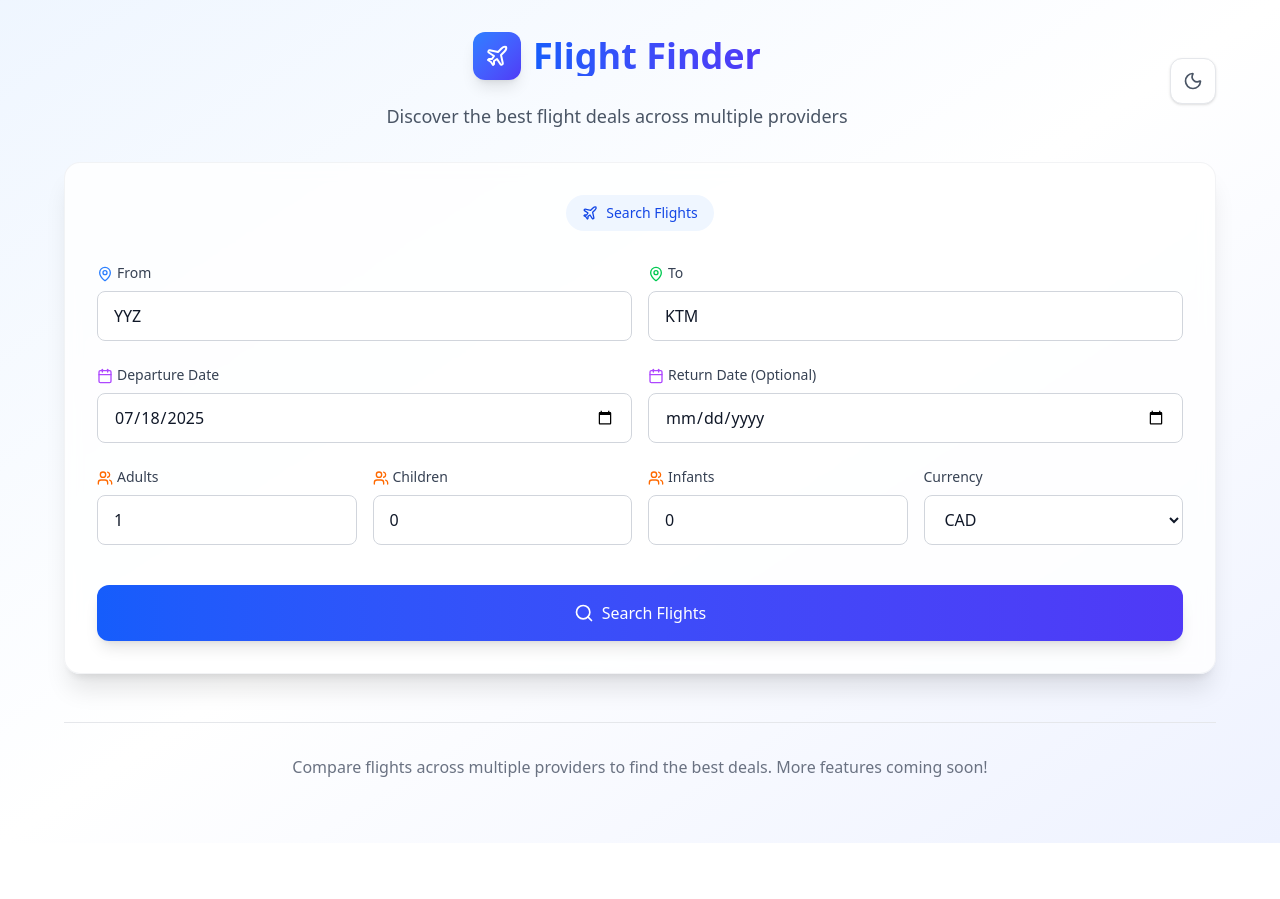
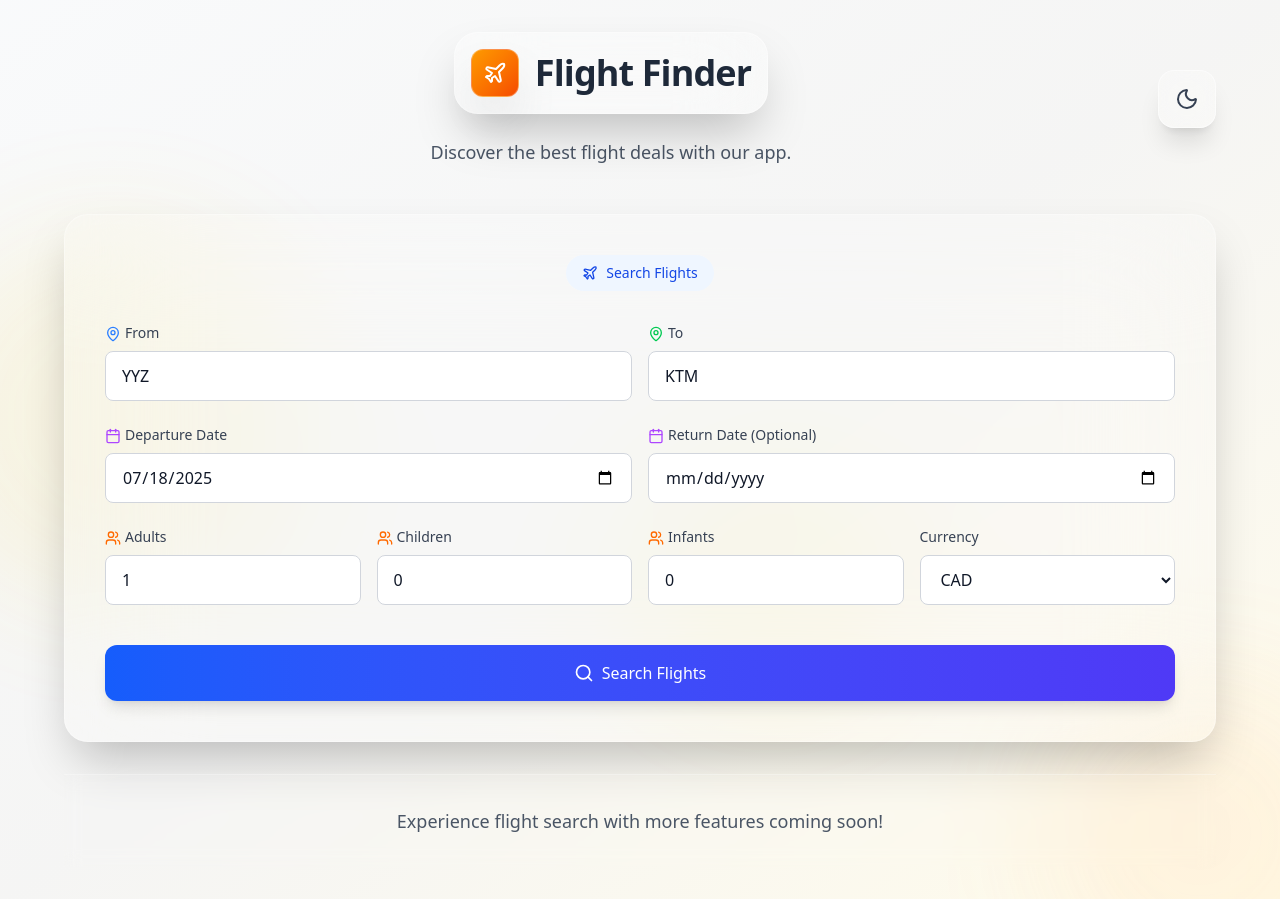
Before and after one commit to prajjwaldevkota/FlightTracker, a React (Vite) app in the folder frontend/: page / in a window 1280 px wide. Before the commit the page ends 843 px from the top, so only its background shows below. Built offline with nearby package versions, Linux system fonts and the light colour scheme.

Commit message:
Made some changes to frontend

```diff
--- a/frontend/index.html
+++ b/frontend/index.html
@@ -2,12 +2,46 @@
 <html lang="en">
   <head>
     <meta charset="UTF-8" />
-    <link rel="icon" type="image/svg+xml" href="/vite.svg" />
+    <link rel="icon" type="image/png" href="/icon.png" />
     <meta name="viewport" content="width=device-width, initial-scale=1.0" />
-    <title>Flight Finder</title>
+
+    <!-- Primary Meta Tags -->
+    <title>Flight Finder - Compare Flight Prices Across Multiple Providers</title>
+    <meta name="title" content="Flight Finder - Compare Flight Prices Across Multiple Providers">
+    <meta name="description" content="Find the best flight deals by comparing prices from Amadeus and Kiwi.com. Search flights, compare prices, and discover affordable travel options worldwide.">
+    <meta name="keywords" content="flight search, flight comparison, cheap flights, travel deals, flight booking, airfare comparison, travel search">
+    <meta name="author" content="Flight Finder">
+    <meta name="robots" content="index, follow">
+
+    <!-- Open Graph / Facebook -->
+    <meta property="og:type" content="website">
+    <meta property="og:url" content="https://flight-pricetracker.vercel.app/">
+    <meta property="og:title" content="Flight Finder - Compare Flight Prices Across Multiple Providers">
+    <meta property="og:description" content="Find the best flight deals by comparing prices from Amadeus and Kiwi.com. Search flights, compare prices, and discover affordable travel options worldwide.">
+    <meta property="og:image" content="https://flight-pricetracker.vercel.app/og-image.png">
+
+    <!-- Twitter -->
+    <meta property="twitter:card" content="summary_large_image">
+    <meta property="twitter:url" content="https://flight-pricetracker.vercel.app/">
+    <meta property="twitter:title" content="Flight Finder - Compare Flight Prices Across Multiple Providers">
+    <meta property="twitter:description" content="Find the best flight deals by comparing prices from Amadeus and Kiwi.com. Search flights, compare prices, and discover affordable travel options worldwide.">
+    <meta property="twitter:image" content="https://flight-pricetracker.vercel.app/og-image.png">
+
+    <!-- Additional Meta Tags -->
+    <meta name="theme-color" content="#3B82F6">
+    <meta name="msapplication-TileColor" content="#3B82F6">
+    <meta name="apple-mobile-web-app-capable" content="yes">
+    <meta name="apple-mobile-web-app-status-bar-style" content="default">
+    <meta name="apple-mobile-web-app-title" content="Flight Finder">
+
+    <!-- Favicon -->
+    <link rel="apple-touch-icon" sizes="180x180" href="/apple-touch-icon.png">
+    <link rel="icon" type="image/png" sizes="32x32" href="/favicon-32x32.png">
+    <link rel="icon" type="image/png" sizes="16x16" href="/favicon-16x16.png">
+    <link rel="manifest" href="/site.webmanifest">
   </head>
   <body>
     <div id="root"></div>
-    <script type="module" src="src/main.jsx"></script>
+    <script type="module" src="/src/main.jsx"></script>
   </body>
 </html>
--- a/frontend/src/App.jsx
+++ b/frontend/src/App.jsx
@@ -9,7 +9,7 @@ const BACKEND_URL = "https://prajjwals-project.ue.r.appspot.com";
 export default function App() {
   // Initialize darkMode state based on actual DOM state
   const [darkMode, setDarkMode] = useState(() => {
-    return document.documentElement.classList.contains('dark');
+    return document.documentElement.classList.contains("dark");
   });
 
   const [form, setForm] = useState({
@@ -33,9 +33,6 @@ export default function App() {
   const [kiwiError, setKiwiError] = useState("");
 
   useEffect(() => {
-    console.log('React darkMode state:', darkMode);
-    console.log('DOM has dark class:', document.documentElement.classList.contains('dark'));
-
     if (darkMode) {
       document.documentElement.classList.add("dark");
     } else {
@@ -62,7 +59,7 @@ export default function App() {
         adults: String(form.adults),
         max: String(form.max),
       });
-      const res = await fetch(`${BACKEND_URL}/search-flights?${params}`,{
+      const res = await fetch(`${BACKEND_URL}/search-flights?${params}`, {
         headers: {
           "X-Requested-With": "XMLHttpRequest",
         },
@@ -97,13 +94,11 @@ export default function App() {
       if (form.return_date) {
         params.append("return_date", form.return_date);
       }
-      const res = await fetch(
-        `${BACKEND_URL}/compare-flights-kiwi?${params}`, {
+      const res = await fetch(`${BACKEND_URL}/compare-flights-kiwi?${params}`, {
         headers: {
           "X-Requested-With": "XMLHttpRequest",
         },
-        }
-      );
+      });
       if (!res.ok) throw new Error("Kiwi API error");
       const data = await res.json();
       setKiwiResults(data);
@@ -128,42 +123,54 @@ export default function App() {
   };
 
   return (
-    <div className="min-h-screen transition-all duration-500">
-      <div className="min-h-screen w-full bg-gradient-to-br from-blue-50 via-white to-indigo-50 dark:from-gray-900 dark:via-gray-800 dark:to-gray-900 px-4 py-8 transition-all duration-500">
-        <div className="max-w-6xl mx-auto">
-          {/* Header with Dark Mode Toggle */}
-          <div className="flex justify-between items-center mb-8">
+    <div className={darkMode ? "dark" : ""}>
+      <div className="min-h-screen bg-gradient-to-br from-gray-50 via-stone-100 to-amber-50 dark:from-zinc-900 dark:via-neutral-900 dark:to-stone-900 px-4 py-8 transition-all duration-700 relative overflow-hidden">
+        {/* Floating Background Elements */}
+        <div className="absolute inset-0 overflow-hidden pointer-events-none">
+          <div className="absolute top-1/4 -left-20 w-96 h-96 bg-amber-300/15 dark:bg-amber-500/8 rounded-full blur-3xl animate-pulse"></div>
+          <div className="absolute top-3/4 -right-20 w-80 h-80 bg-orange-300/15 dark:bg-orange-500/8 rounded-full blur-3xl animate-pulse delay-1000"></div>
+          <div className="absolute top-1/2 left-1/2 w-64 h-64 bg-yellow-300/12 dark:bg-yellow-500/6 rounded-full blur-3xl animate-pulse delay-500"></div>
+        </div>
+
+        <div className="max-w-6xl mx-auto relative z-10">
+          {/* Header */}
+          <div className="flex justify-between items-center mb-12">
             <div className="text-center flex-1">
-              <div className="inline-flex items-center gap-3 mb-4">
-                <div className="w-12 h-12 bg-gradient-to-br from-blue-500 to-indigo-600 dark:from-blue-600 dark:to-indigo-700 rounded-xl flex items-center justify-center shadow-lg transform hover:scale-105 transition-transform duration-200">
+              <div className="relative inline-block mb-6">
+                <div className="bg-white/25 dark:bg-neutral-800/30 backdrop-blur-2xl rounded-3xl p-4 shadow-2xl border border-white/40 dark:border-neutral-600/40">
+                  <div className="flex items-center gap-4 justify-center">
+                    <div className="w-12 h-12 bg-gradient-to-br from-amber-500 to-orange-600 dark:from-amber-400 dark:to-orange-500 rounded-xl flex items-center justify-center shadow-2xl border border-white/30">
                       <Plane className="w-6 h-6 text-white" />
                     </div>
-                <h1 className="text-3xl md:text-4xl font-bold bg-gradient-to-r from-blue-600 to-indigo-600 dark:from-blue-400 dark:to-indigo-400 bg-clip-text text-transparent">
+                    <div className="text-left">
+                      <h1 className="text-3xl md:text-4xl font-bold text-gray-800 dark:text-white tracking-tight">
                         Flight Finder
                       </h1>
                     </div>
-              <p className="text-gray-600 dark:text-gray-300 text-lg max-w-2xl mx-auto mt-1.5">
-                Discover the best flight deals across multiple providers
+                  </div>
+                </div>
+              </div>
+              <p className="text-gray-600 dark:text-neutral-300 text-lg max-w-2xl mx-auto font-medium">
+                Discover the best flight deals with our app.
               </p>
             </div>
 
             {/* Dark Mode Toggle */}
             <button
               onClick={toggleDarkMode}
-              className="p-3 rounded-xl bg-white dark:bg-gray-800 border border-gray-200 dark:border-gray-700 hover:bg-gray-50 dark:hover:bg-gray-700 transition-all duration-200 shadow-sm hover:shadow-md transform hover:scale-105"
-              aria-label="Toggle dark mode"
+              className="p-4 rounded-2xl bg-white/30 dark:bg-neutral-700/40 backdrop-blur-2xl border border-white/50 dark:border-neutral-600/50 hover:bg-white/40 dark:hover:bg-neutral-600/50 transition-all duration-300 shadow-xl hover:shadow-2xl hover:scale-105"
             >
               {darkMode ? (
-                <Sun className="w-5 h-5 text-yellow-500" />
+                <Sun className="w-6 h-6 text-amber-400" />
               ) : (
-                <Moon className="w-5 h-5 text-gray-600" />
+                <Moon className="w-6 h-6 text-gray-700" />
               )}
             </button>
           </div>
 
           {/* Main Content Card */}
-          <div className="bg-white/80 dark:bg-gray-800/80 backdrop-blur-sm rounded-2xl shadow-xl border border-gray-200/50 dark:border-gray-700/50 overflow-hidden hover:shadow-2xl transition-all duration-300">
-            <div className="p-6 md:p-8">
+          <div className="bg-white/20 dark:bg-neutral-800/20 backdrop-blur-3xl rounded-3xl shadow-2xl border border-white/30 dark:border-neutral-600/30 overflow-hidden mb-8">
+            <div className="p-8 md:p-10">
               {/* Search Form */}
               <FlightSearchForm
                 form={form}
@@ -175,12 +182,12 @@ export default function App() {
 
               {/* Error Display */}
               {error && (
-                <div className="mt-6 p-4 bg-red-50 dark:bg-red-900/20 border border-red-200 dark:border-red-800 rounded-lg animate-in slide-in-from-top duration-300">
-                  <div className="flex items-center gap-2">
-                    <div className="w-5 h-5 bg-red-500 rounded-full flex items-center justify-center animate-pulse">
-                      <span className="text-white text-xs font-bold">!</span>
+                <div className="mt-6 p-6 bg-red-50/80 dark:bg-red-900/30 backdrop-blur-2xl border border-red-200/60 dark:border-red-700/50 rounded-2xl">
+                  <div className="flex items-center gap-3">
+                    <div className="w-6 h-6 bg-red-500 rounded-full flex items-center justify-center">
+                      <span className="text-white text-sm font-bold">!</span>
                     </div>
-                    <p className="text-red-700 dark:text-red-300 font-medium">
+                    <p className="text-red-700 dark:text-red-300 font-medium text-lg">
                       {error}
                     </p>
                   </div>
@@ -189,15 +196,12 @@ export default function App() {
 
               {/* Loading State */}
               {loading && (
-                <div className="mt-8 text-center py-12">
-                  <div className="inline-flex items-center gap-3 text-gray-600 dark:text-gray-300">
-                    <div className="animate-spin rounded-full h-6 w-6 border-2 border-blue-600 border-t-transparent"></div>
-                    <span className="text-lg font-medium">
+                <div className="mt-8 text-center py-16">
+                  <div className="inline-flex items-center gap-4 text-gray-700 dark:text-neutral-200">
+                    <div className="animate-spin rounded-full h-8 w-8 border-3 border-amber-500 border-t-transparent"></div>
+                    <span className="text-xl font-semibold">
                       Searching for flights...
                     </span>
-                  </div>
-                  <div className="mt-4 w-64 mx-auto bg-gray-200 dark:bg-gray-700 rounded-full h-2 overflow-hidden">
-                    <div className="bg-gradient-to-r from-blue-500 to-indigo-600 h-full rounded-full animate-pulse"></div>
                   </div>
                 </div>
               )}
@@ -206,27 +210,27 @@ export default function App() {
 
           {/* Main Results */}
           {results.length > 0 && (
-            <div className="mt-8 animate-in slide-in-from-bottom duration-500">
+            <div className="mb-8">
               <MainResults results={results} form={form} darkMode={darkMode} />
             </div>
           )}
 
           {/* Compare Button */}
           {results.length > 0 && !showKiwi && (
-            <div className="mt-8 text-center animate-in slide-in-from-bottom duration-700">
+            <div className="mb-8 text-center">
               <button
                 onClick={handleKiwiCompare}
                 disabled={kiwiLoading}
-                className="inline-flex items-center gap-2 px-8 py-4 bg-gradient-to-r from-green-600 to-emerald-600 hover:from-green-700 hover:to-emerald-700 disabled:from-gray-400 disabled:to-gray-500 text-white font-medium rounded-xl transition-all duration-200 shadow-lg hover:shadow-xl disabled:cursor-not-allowed transform hover:scale-105 disabled:transform-none"
+                className="inline-flex items-center gap-3 px-10 py-5 bg-gradient-to-r from-emerald-500/90 to-teal-600/90 hover:from-emerald-600 hover:to-teal-700 disabled:from-gray-400 disabled:to-gray-500 text-white font-semibold rounded-2xl backdrop-blur-2xl border border-white/30 transition-all duration-300 shadow-2xl hover:shadow-3xl disabled:cursor-not-allowed transform hover:-translate-y-1 hover:scale-105 disabled:transform-none"
               >
                 {kiwiLoading ? (
                   <>
-                    <div className="animate-spin rounded-full h-4 w-4 border-2 border-white border-t-transparent"></div>
+                    <div className="animate-spin rounded-full h-5 w-5 border-2 border-white border-t-transparent"></div>
                     Comparing...
                   </>
                 ) : (
                   <>
-                    <Search className="w-4 h-4" />
+                    <Search className="w-5 h-5" />
                     Compare with Kiwi.com
                   </>
                 )}
@@ -236,12 +240,12 @@ export default function App() {
 
           {/* Kiwi Error */}
           {kiwiError && (
-            <div className="mt-6 p-4 bg-red-50 dark:bg-red-900/20 border border-red-200 dark:border-red-800 rounded-lg animate-in slide-in-from-top duration-300">
-              <div className="flex items-center gap-2">
-                <div className="w-5 h-5 bg-red-500 rounded-full flex items-center justify-center animate-pulse">
+            <div className="mb-6 p-6 bg-red-50/80 dark:bg-red-900/30 backdrop-blur-2xl border border-red-200/60 dark:border-red-700/50 rounded-2xl">
+              <div className="flex items-center gap-3">
+                <div className="w-6 h-6 bg-red-500 rounded-full flex items-center justify-center">
                   <span className="text-white text-xs font-bold">!</span>
                 </div>
-                <p className="text-red-700 dark:text-red-300 font-medium">
+                <p className="text-red-700 dark:text-red-300 font-medium text-lg">
                   {kiwiError}
                 </p>
               </div>
@@ -250,16 +254,15 @@ export default function App() {
 
           {/* Kiwi Results */}
           {showKiwi && (
-            <div className="mt-8 animate-in slide-in-from-bottom duration-500">
+            <div className="mb-8">
               <KiwiResults kiwiResults={kiwiResults} darkMode={darkMode} />
             </div>
           )}
 
           {/* Footer */}
-          <div className="mt-12 text-center py-8 border-t border-gray-200 dark:border-gray-700">
-            <p className="text-gray-500 dark:text-gray-400">
-              Compare flights across multiple providers to find the best deals.
-              More features coming soon!
+          <div className="text-center py-8 border-t border-white/30 dark:border-neutral-600/30 backdrop-blur-sm">
+            <p className="text-gray-600 dark:text-neutral-400 text-lg">
+              Experience flight search with more features coming soon!
             </p>
           </div>
         </div>
```
Also changed, not shown: frontend/public/icon.png (added), frontend/public/site.webmanifest (added), 1 other file (tests, documents, lock files or other folders). Lines whose indentation alone changed are shown as unchanged.
